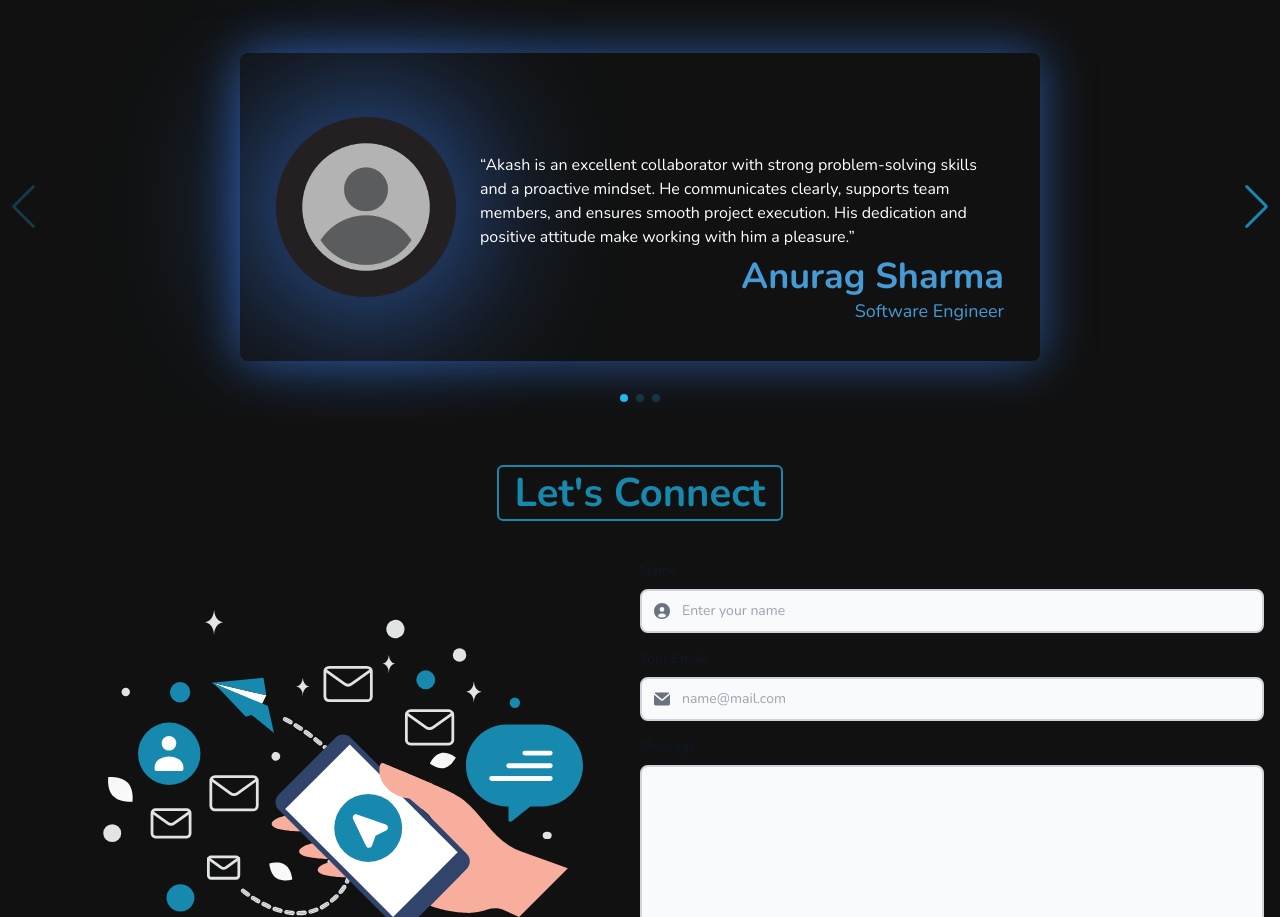
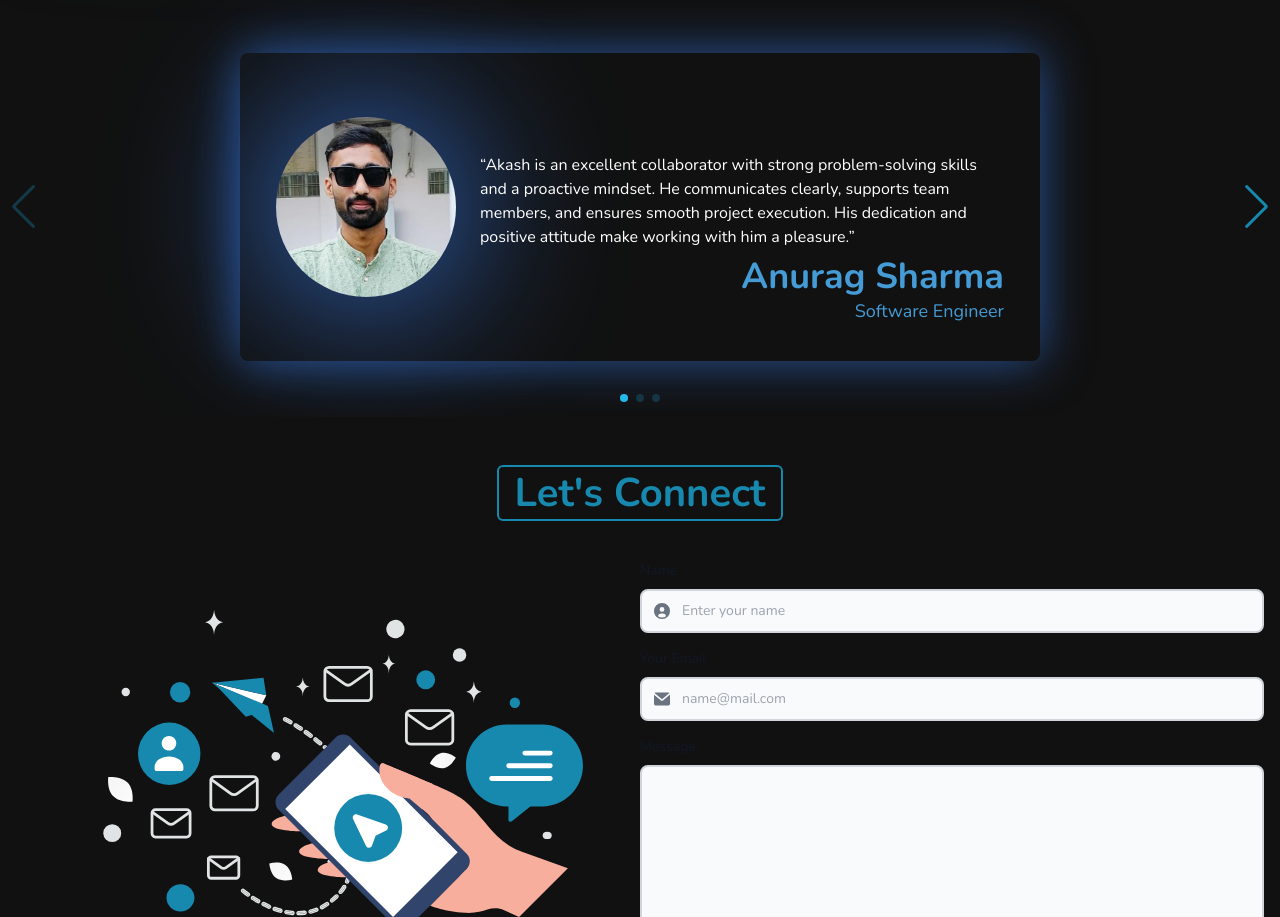
Before and after one commit to akashkush7/portfolio, a website: page index.html in a window 1280 px wide. Shown: the part 1927-2844 px from the top of the page. Drawn offline with nearby package versions, Linux system fonts and the light colour scheme; animation ran at ten frames a second.

Commit message:
reviews updated

```diff
--- a/index.html
+++ b/index.html
@@ -398,7 +398,7 @@
             class="flex flex-col md:flex-row w-full md:max-w-[800px] items-center rounded-lg p-9 shadow-[0_0px_50px_rgba(59,130,246,0.6)] cursor-grab">
             <img
               class="shrink-0 w-[120px] h-[120px] md:w-[180px] md:h-[180px] rounded-full drop-shadow-[0_0px_80px_rgba(59,130,246,1)]"
-              src="/assets/images/User.webp" alt="testimonial 3" />
+              src="/assets/images/Anu.jpg" alt="testimonial 3" />
             <div class="testimonial-text ml-6 text-left pt-6 md:pt-16 relative">
               <p class="text-sm md:text-base mb-2">
                 “Akash is an excellent collaborator with strong problem-solving skills and a proactive mindset. He
```
Also changed, not shown: assets/images/Anu.jpg (added).
